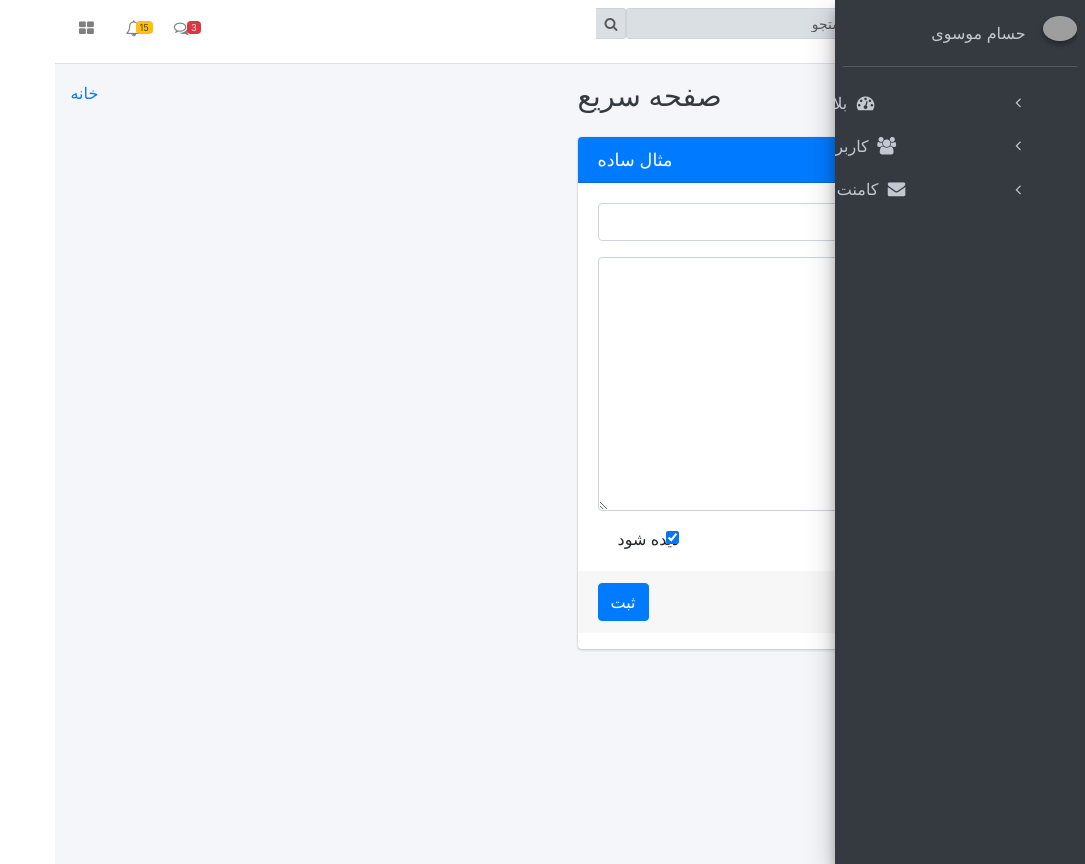
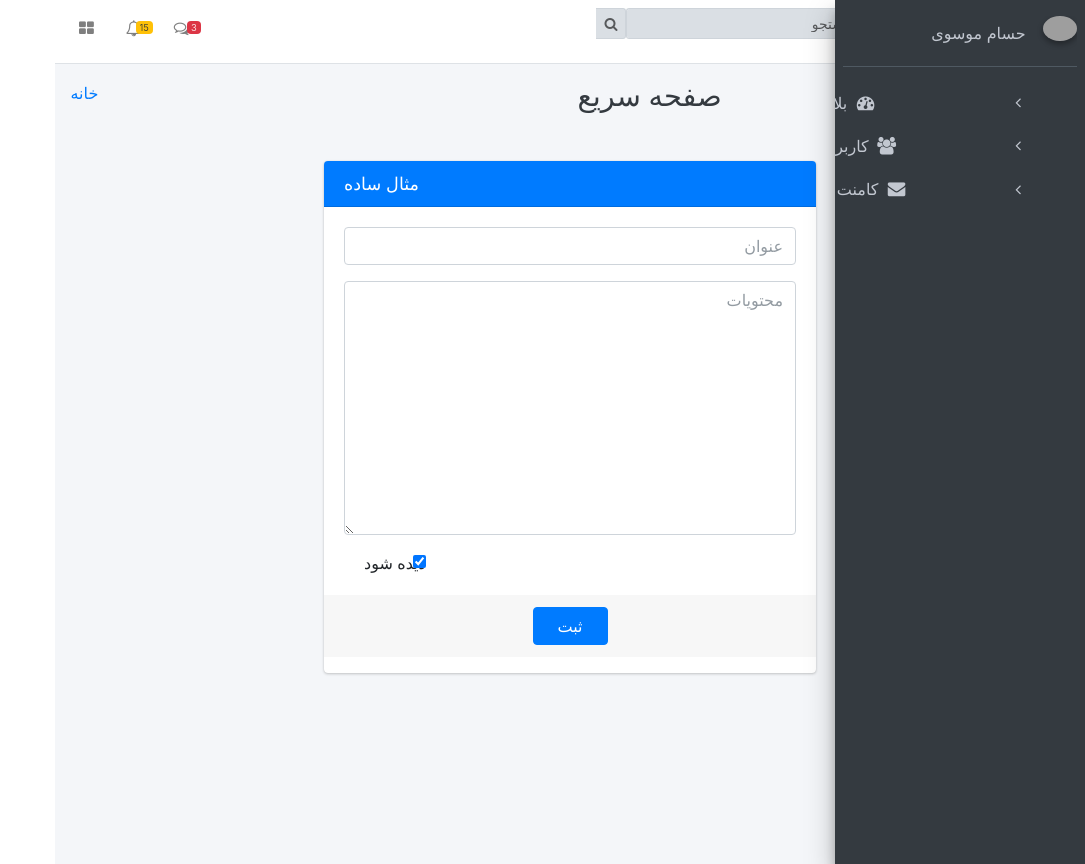
Before and after one commit to X017/lte-blog, a Django app: page /panel/posts/create in a window 1280 px wide. Shown: the whole page, without its empty margins (195-1280 px from the left). Run offline with Django 5.2, Linux system fonts and the light colour scheme; some libraries are stand-ins or nearby versions; grey boxes are pictures that could not be loaded.

Commit message:
fix:centered post creation form in the template

```diff
--- a/panel/templates/panel/posts/create.html
+++ b/panel/templates/panel/posts/create.html
@@ -1,6 +1,9 @@
 {% extends 'templates/base.html' %}
 {% load crispy_forms_tags %}
+
 {% block content %}
+<div class="container mt-4">
+  <div class="row justify-content-center">
     <div class="col-md-6">
       <div class="card card-primary">
         <div class="card-header">
@@ -12,14 +15,15 @@
           <div class="card-body">
 
             <div class="form-group">
-
-                    {{form.title }}
-                    {{form.content }}
+              {{ form.title }}
+              {{ form.content }}
             </div>
 
-                <div class="form-check">
+            <div class="form-check mt-2">
               {{ form.is_active }}
+              <label class="form-check-label" for="{{ form.is_active.id_for_label }}">
                 دیده شود
+              </label>
               {% if form.is_active.errors %}
               <div class="text-danger">{{ form.is_active.errors }}</div>
               {% endif %}
@@ -27,10 +31,12 @@
 
           </div>
 
-            <div class="card-footer">
-                <button type="submit" class="btn btn-primary">ثبت</button>
+          <div class="card-footer text-center">
+            <button type="submit" class="btn btn-primary px-4">ثبت</button>
           </div>
         </form>
       </div>
     </div>
+  </div>
+</div>
 {% endblock %}
```
Lines whose indentation alone changed are shown as unchanged.
